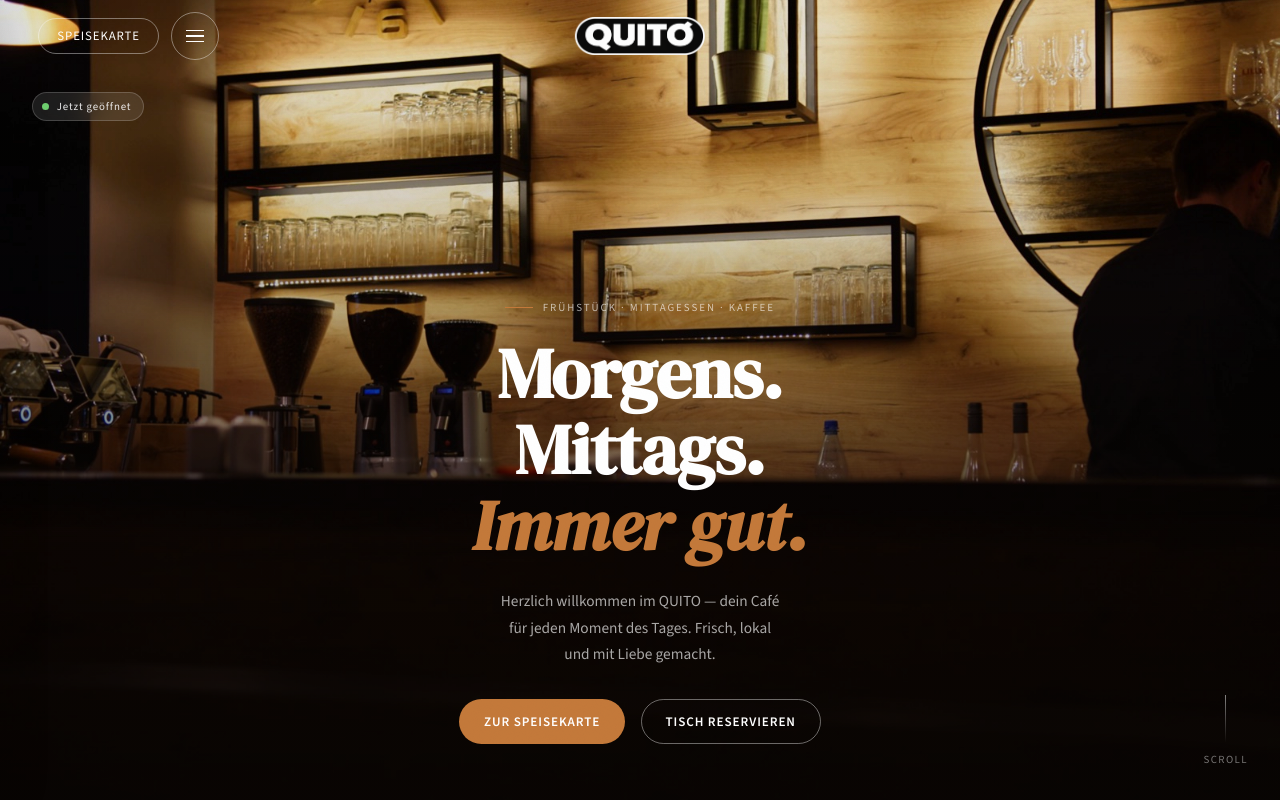
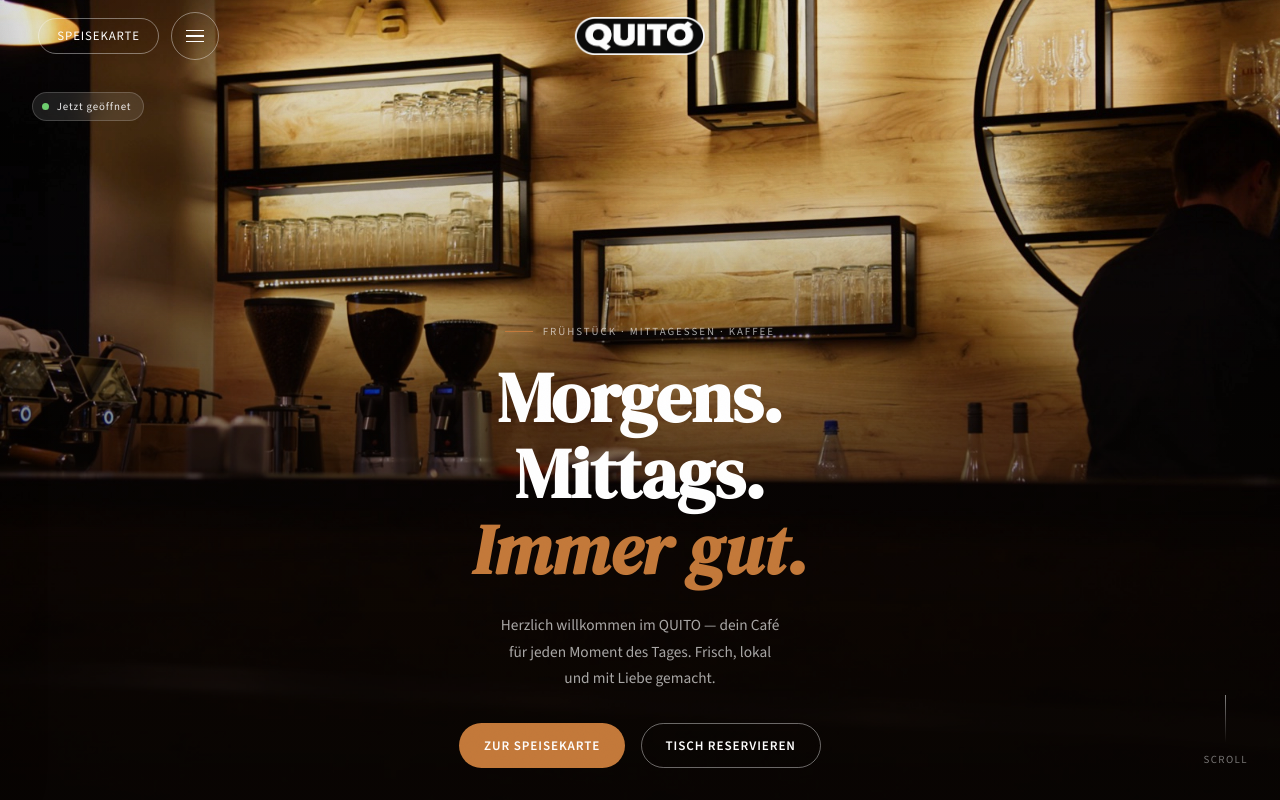
Before and after one commit to ob-webdesign/quito, a plain HTML site: page index.html in a window 1280 px wide. Shown: the top 800 px of the page. Drawn offline with nearby package versions, Linux system fonts and the light colour scheme.

Commit message:
Text im Hero etwas tiefer

```diff
--- a/index.html
+++ b/index.html
@@ -159,7 +159,7 @@
             background: linear-gradient(to top, rgba(8,5,3,.88) 0%, rgba(8,5,3,.52) 40%, rgba(8,5,3,.18) 70%, rgba(8,5,3,.1) 100%);
         }
         .hero-content {
-            position: absolute; bottom: 3.5rem; left: 0; right: 0; z-index: 2;
+            position: absolute; bottom: 2rem; left: 0; right: 0; z-index: 2;
             width: 100%;
             padding: 0 var(--pad);
             display: flex; flex-direction: column; align-items: center;
```
